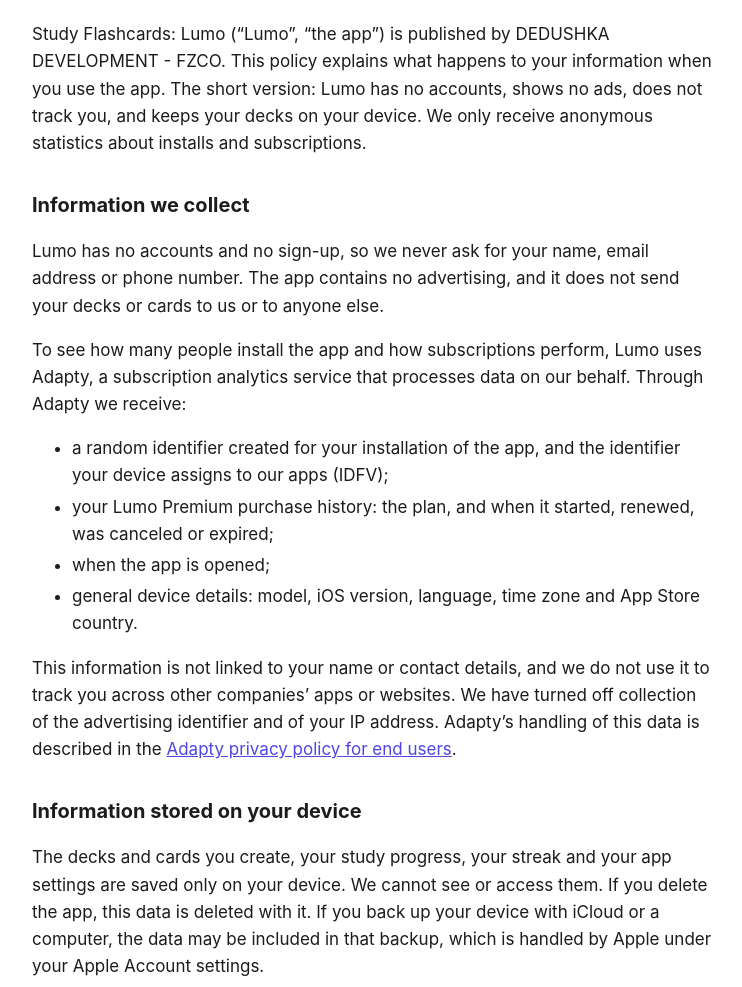
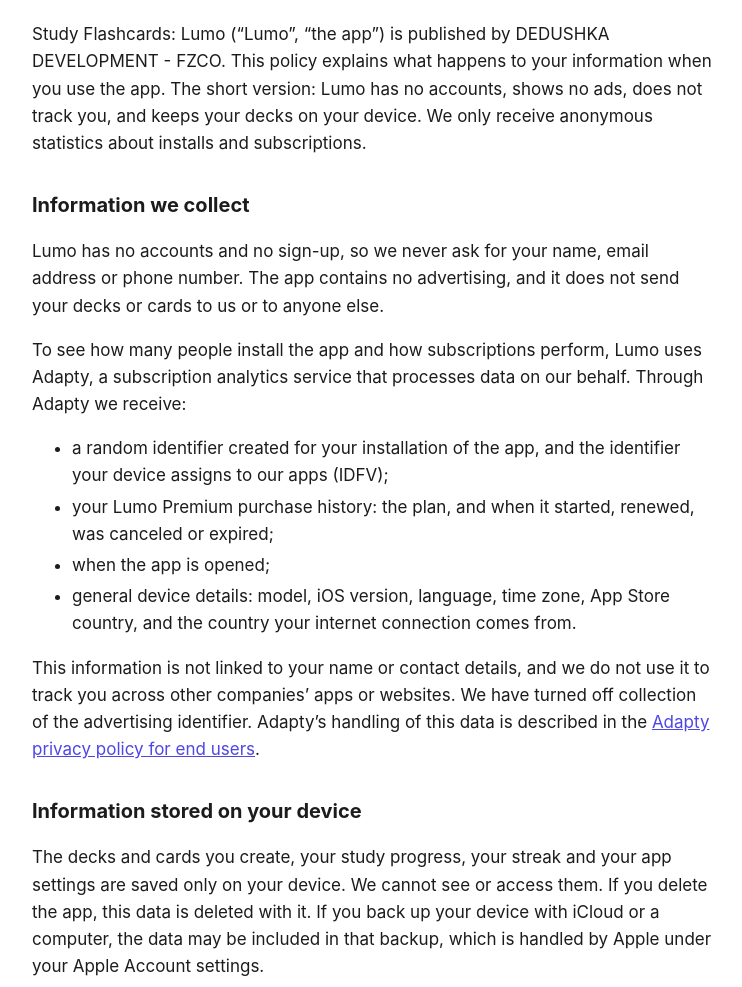
Before and after one commit to Ibrahim0924/lumo, a plain HTML site: page privacy.html in a window 1280 px wide. Shown: the part 110-1097 px from the top of the page, without its empty margins (268-1010 px from the left). Drawn offline with Linux system fonts and the light colour scheme.

Commit message:
Correct the privacy policy: country is also derived from the connection
Co-Authored-By: Claude Fable 5.2 <noreply@anthropic.com>
Claude-Session: https://claude.ai/code/session_01QfnkF3fWsiJeGwwtru7eXu

```diff
--- a/privacy.html
+++ b/privacy.html
@@ -33,9 +33,9 @@
 <li>a random identifier created for your installation of the app, and the identifier your device assigns to our apps (IDFV);</li>
 <li>your Lumo Premium purchase history: the plan, and when it started, renewed, was canceled or expired;</li>
 <li>when the app is opened;</li>
-<li>general device details: model, iOS version, language, time zone and App Store country.</li>
+<li>general device details: model, iOS version, language, time zone, App Store country, and the country your internet connection comes from.</li>
 </ul>
-<p>This information is not linked to your name or contact details, and we do not use it to track you across other companies’ apps or websites. We have turned off collection of the advertising identifier and of your IP address. Adapty’s handling of this data is described in the <a href="https://adapty.io/end-users-privacy/">Adapty privacy policy for end users</a>.</p>
+<p>This information is not linked to your name or contact details, and we do not use it to track you across other companies’ apps or websites. We have turned off collection of the advertising identifier. Adapty’s handling of this data is described in the <a href="https://adapty.io/end-users-privacy/">Adapty privacy policy for end users</a>.</p>
 
 <h2>Information stored on your device</h2>
 <p>The decks and cards you create, your study progress, your streak and your app settings are saved only on your device. We cannot see or access them. If you delete the app, this data is deleted with it. If you back up your device with iCloud or a computer, the data may be included in that backup, which is handled by Apple under your Apple Account settings.</p>
```
